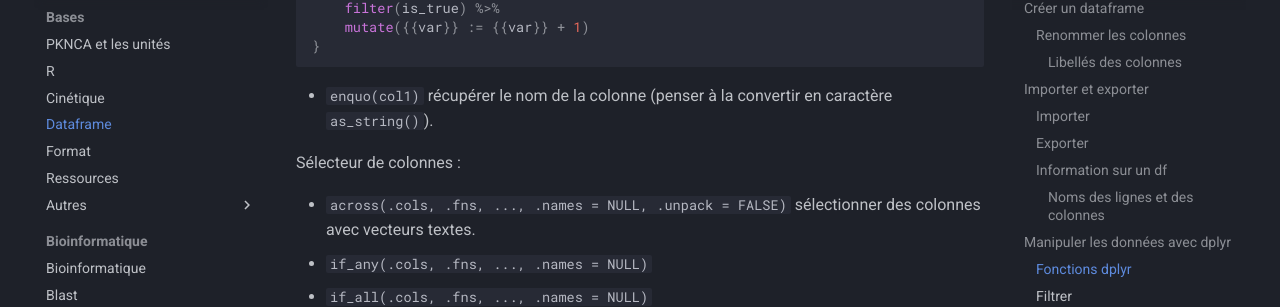
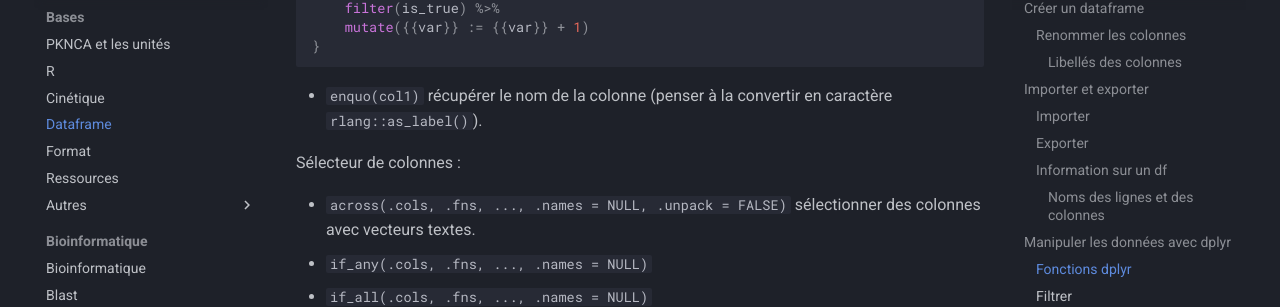
Before and after one commit to gdemare/Informatique, an MkDocs documentation site: the page built from docs/r/bases/dataframe.md, in a window 1280 px wide and 900 px high, scrolled down 2670 px. Shown: the part 148-455 px from the top of the window. Built offline with MkDocs 1.6.1 and Material for MkDocs 9.7.7, drawn with Linux system fonts in a browser that asks for light colours; comment, search, counter and statistics services are not loaded.

Commit message:
Update dataframe.md

````diff
--- a/docs/r/bases/dataframe.md
+++ b/docs/r/bases/dataframe.md
@@ -91,7 +91,7 @@ max_by <- function(data, var, is_true) {
 }
 ```
 
-* `enquo(col1)` récupérer le nom de la colonne (penser à la convertir en caractère `as_string()`).
+* `enquo(col1)` récupérer le nom de la colonne (penser à la convertir en caractère `rlang::as_label()`).
 
 Sélecteur de colonnes :
 
````
